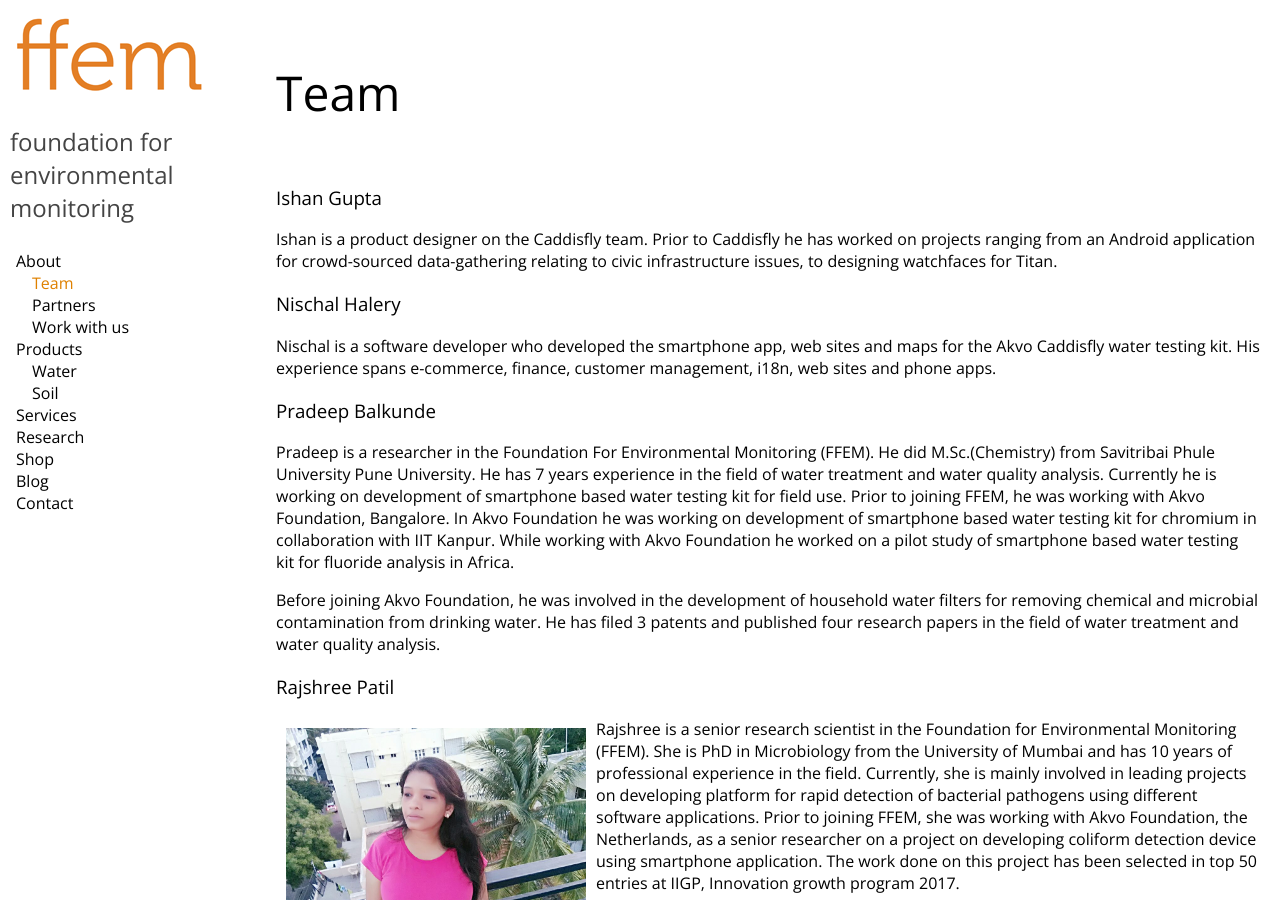
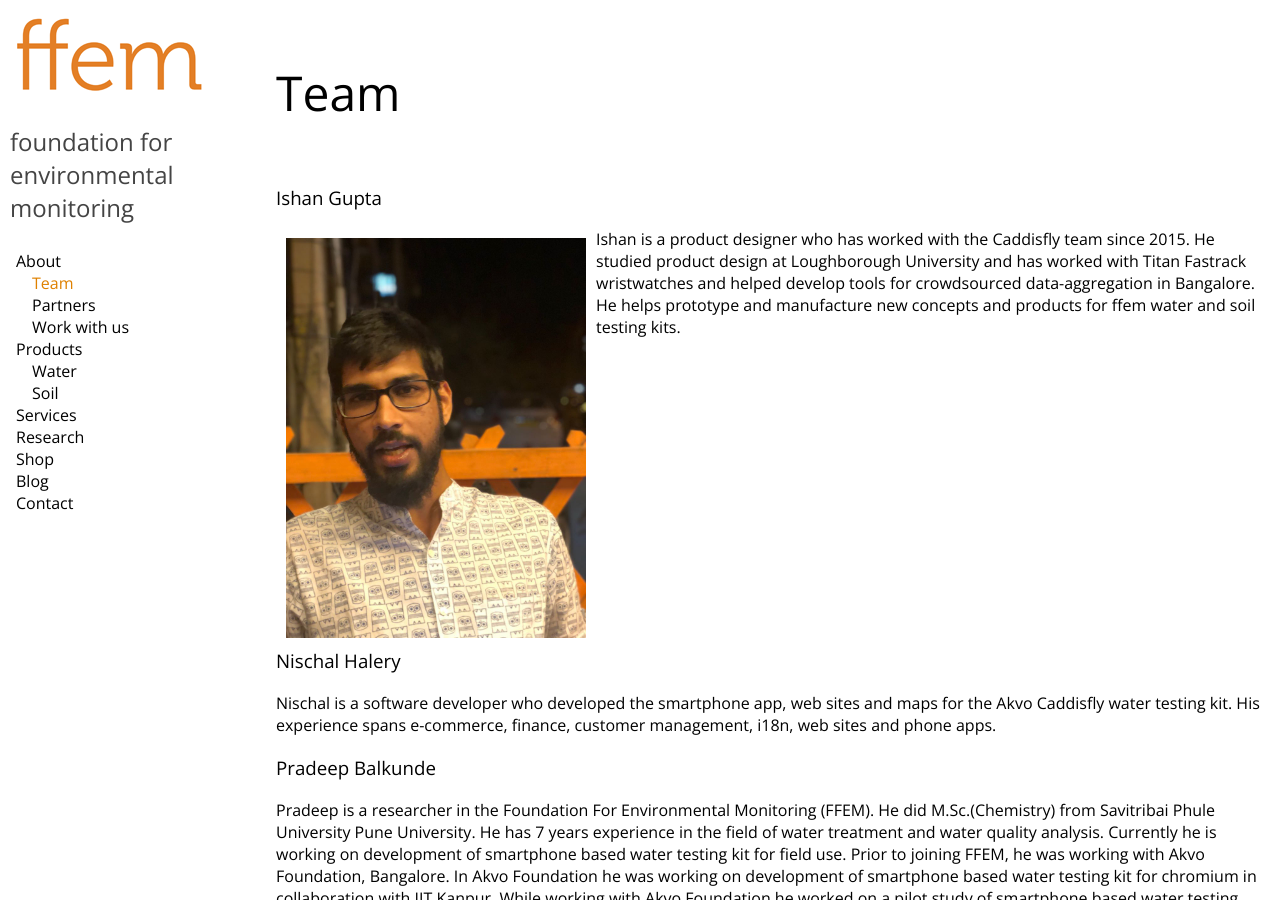
Before and after one commit to adraman/foundation-for-environmental-monitoring.github.io, a Jekyll site: the page built from _pages/team.md, in a window 1280 px wide and 900 px high. Built offline with Jekyll 4.4.1, drawn with Linux system fonts in a browser that asks for light colours.

Commit message:
Added ishan's profile

```diff
--- a/_pages/team.md
+++ b/_pages/team.md
@@ -5,7 +5,7 @@ layout: default
 ---
 
 ### Ishan Gupta
-Ishan is a product designer on the Caddisfly team. Prior to Caddisfly he has worked on projects ranging from an Android application for crowd-sourced data-gathering relating to civic infrastructure issues, to designing watchfaces for Titan.
+<img src="{{ site.url }}/assets/images/ishan_gupta.jpg" alt="Ishan Gupta" class="teamImage"> Ishan is a product designer who has worked with the Caddisfly team since 2015. He studied product design at Loughborough University and has worked with Titan Fastrack wristwatches and helped develop tools for crowdsourced data-aggregation in Bangalore. He helps prototype and manufacture new concepts and products for ffem water and soil testing kits.
 
 ### Nischal Halery
 Nischal is a software developer who developed the smartphone app, web sites and maps for the Akvo Caddisfly water testing kit. His experience spans e-commerce, finance, customer management, i18n, web sites and phone apps.
@@ -23,7 +23,7 @@ Rajshree is a senior research scientist in the Foundation for Environmental Moni
 The major part of her career is associated with TCS-Innovation lab-TRDDC, Pune where for almost 7 years she has actively involved in water purification R&D at TCS-innovation lab-TRDDC. There, she was  a part of  research team involved in the development of the Tata Swach Nanotech water purifier and different low cost water purification solutions for household purposes for removing microbial contaminants from drinking water. She has filed six patents and published 8 papers in the field of Microbiology.
 
 ### Samuel Rajkumar
-Sam worked as a software developer for 18 years before cofounding Ternup Research Labs in 2012. It was here that the product that was later known as Caddisfly was first developed. Since 2012, he has worked with this product in several capacities. In 2014, he joined Akvo along with the rest of the Caddisfly team. From 2017 to the present his primary role is the business devleopment for ffem. His interests include reading hard science fiction, making indiffernt music and amateur woodworking.
+<img src="{{ site.url }}/assets/images/samuel_rajkumar.jpg" alt="Samuel Rajkumar" class="teamImage"> Sam worked as a software developer for 18 years before cofounding Ternup Research Labs in 2012. It was here that the product that was later known as Caddisfly was first developed. Since 2012, he has worked with this product in several capacities. In 2014, he joined Akvo along with the rest of the Caddisfly team. From 2017 to the present his primary role is the business devleopment for ffem. His interests include reading hard science fiction, making indiffernt music and amateur woodworking.
 
 ### Saurabh Levin
 <img src="{{ site.url }}/assets/images/Saurabh.jpg" alt="Saurabh Levin" class="teamImage"> Saurabh heads operations and contributes to product design on the FFEM team. He graduated from the Srishti School of Art, Design & Technology with a Diploma in Interdisciplinary Art and Design in December 2012. He works with a DIY methodology on open-source hardware projects from low-cost environmental sensors to synthesizers and other musical instruments. He was involved in developing the Caddisfly water testing kit since its inception in late 2011; his college diploma project was an early prototype of Caddisfly.
```
Also changed, not shown: assets/images/ishan_gupta.jpg (added).
